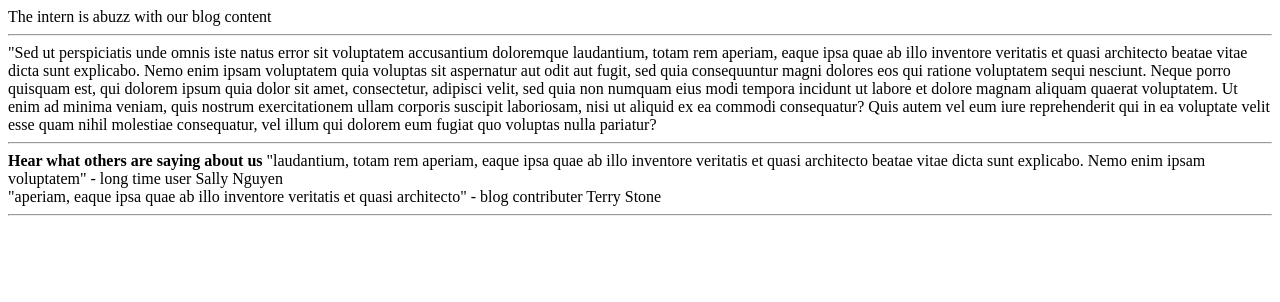
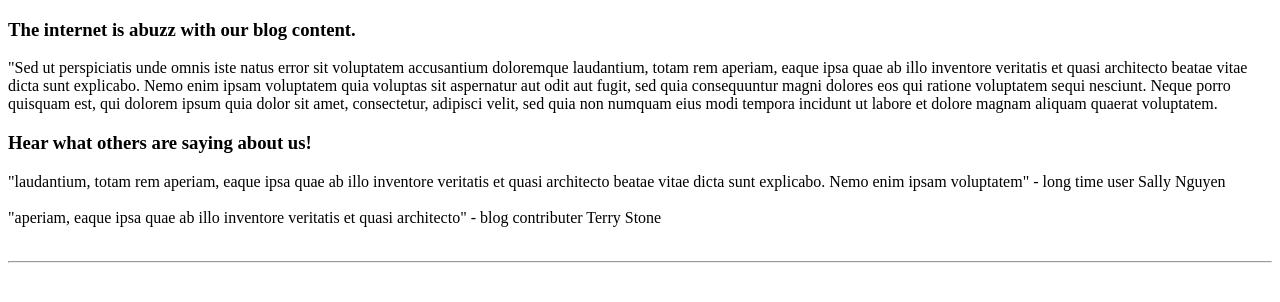
Before and after one commit to nrnoble/blogs, a PHP site: page /views/about-us.php in a window 1280 px wide. Shown: the top 302 px of the page. Run offline with PHP 8.4, Linux system fonts and the light colour scheme.

Commit message:
completed About page.

```diff
--- a/views/about-us.php
+++ b/views/about-us.php
@@ -18,25 +18,34 @@
 
             <div class="col-md-10 col-sm-10 col-sm-12 defaultbackgroundcolor" >
 
-                <div class="containerd" >
-                    <div class="row">
-                        <div class="col-md-10 col-sm-10 col-sm-12 defaultbackgroundcolor" >
-                        The intern is abuzz with our blog content
-                            <HR class="black">
-                        "Sed ut perspiciatis unde omnis iste natus error sit voluptatem accusantium doloremque laudantium, totam rem aperiam, eaque ipsa quae ab illo inventore veritatis et quasi architecto beatae vitae dicta sunt explicabo. Nemo enim ipsam voluptatem quia voluptas sit aspernatur aut odit aut fugit, sed quia consequuntur magni dolores eos qui ratione voluptatem sequi nesciunt. Neque porro quisquam est, qui dolorem ipsum quia dolor sit amet, consectetur, adipisci velit, sed quia non numquam eius modi tempora incidunt ut labore et dolore magnam aliquam quaerat voluptatem. Ut enim ad minima veniam, quis nostrum exercitationem ullam corporis suscipit laboriosam, nisi ut aliquid ex ea commodi consequatur? Quis autem vel eum iure reprehenderit qui in ea voluptate velit esse quam nihil molestiae consequatur, vel illum qui dolorem eum fugiat quo voluptas nulla pariatur?
-                            <HR class="black">
-                            <b>Hear what others are saying about us</b>
+<!--                <div class="container" >-->
+                    <div class="row pageheight" >
+<!--                        <include href="/views/includes/cols-include.php" />-->
+                        <div class="col-md-12 col-sm-12 col-sm-12 defaultbackgroundcolor myborder" >
+                            <h3><p class="paragraphIndent">The internet is abuzz with our blog content.</p></h3>
+                        </div>
+                        <div class="col-md-12 col-sm-12 col-sm-12 defaultbackgroundcolor myborder" >
+                            <p class="paragraphIndent">
+                            "Sed ut perspiciatis unde omnis iste natus error sit voluptatem accusantium doloremque laudantium, totam rem aperiam, eaque ipsa quae ab illo inventore veritatis et quasi architecto beatae vitae dicta sunt explicabo. Nemo enim ipsam voluptatem quia voluptas sit aspernatur aut odit aut fugit, sed quia consequuntur magni dolores eos qui ratione voluptatem sequi nesciunt. Neque porro quisquam est, qui dolorem ipsum quia dolor sit amet, consectetur, adipisci velit, sed quia non numquam eius modi tempora incidunt ut labore et dolore magnam aliquam quaerat voluptatem.
+                            </p>
+                        </div>
+                        <div class="col-md-12 col-sm-12 col-sm-12 defaultbackgroundcolor  " >
+                            <h3><p class="paragraphIndent">Hear what others are saying about us!</p></h3>
+                            <p class="paragraphIndent2">
+                                "laudantium, totam rem aperiam, eaque ipsa quae ab illo inventore veritatis et quasi architecto beatae vitae dicta sunt explicabo. Nemo enim ipsam voluptatem" - long time user Sally Nguyen<BR><BR>
+                                "aperiam, eaque ipsa quae ab illo inventore veritatis et quasi architecto" - blog contributer Terry Stone<BR><BR>
+                            </p>
 
-                            "laudantium, totam rem aperiam, eaque ipsa quae ab illo inventore veritatis et quasi architecto beatae vitae dicta sunt explicabo. Nemo enim ipsam voluptatem" - long time user Sally Nguyen<BR>
-                            "aperiam, eaque ipsa quae ab illo inventore veritatis et quasi architecto" - blog contributer Terry Stone
+                        </div>
 
 
-                        </div>
+
                     </div>
-
+<!--                    </div>-->
                 </div>
             </div>
             <hr>
+<!--            <img src ="./images/blogsiteimage.jpg">-->
         </div>
         <div class="row">
             <div class="col-md-12 col-sm-12 col-xs-12">
--- a/views/default-home.php
+++ b/views/default-home.php
@@ -5,8 +5,8 @@
 
 <body>
 
-<header class="bgimage">
-    <div class="container defaultbackgroundcolor">
+<header class="bgimage ">
+    <div class="container defaultbackgroundcolor" >
         <div class="row">
 
             <include href="/views/includes/navbar-include.php" />
--- a/views/includes/navbar-include.php
+++ b/views/includes/navbar-include.php
@@ -10,4 +10,5 @@
 <!---->
 <!--</div>-->
 
-<include href="/views/includes/cols-include.php" />
+<!--<include href="/views/includes/cols-include.php" />-->
+<include href="/views/includes/emptyrow-include.php" />
--- a/views/includes/sidebar-include.php
+++ b/views/includes/sidebar-include.php
@@ -1,4 +1,4 @@
-<div class="align-top col-md-2 col-sm-2 col-sm-12 alignleft defaultbackgroundcolor" >
+<div class="align-top col-md-2 col-sm-2 col-sm-12 alignleft defaultbackgroundcolor pageheight">
     <img class = "align-top" src="/328/blogs/images/blogsite.JPG" alt="logo">
     <a href="/328/blogs/">Home ></a><BR>
     <a href="/328/blogs/signup">Become a Blogger ></a><BR>
```
Also changed, not shown: css/styles.css (+57 -0 lines), views/blogger-signin.php (+28 -8 lines), views/includes/emptyrow-include.php (added, +37 -0 lines).
